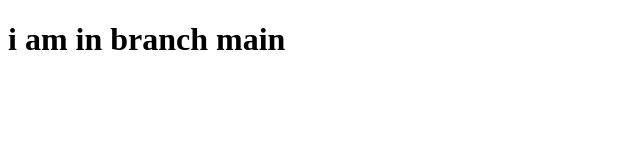
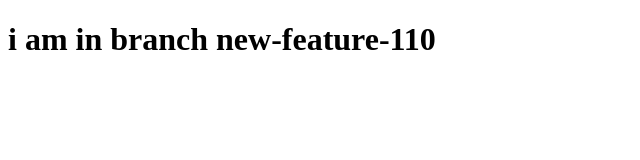
Before and after one commit to nechami-git/branch, a plain HTML site: page index.html in a window 1280 px wide. Shown: the whole page, without its empty margins (0-640 px from the left). Drawn offline with Linux system fonts and the light colour scheme.

```diff
--- a/index.html
+++ b/index.html
@@ -6,6 +6,7 @@
     <title>Document</title>
 </head>
 <body>
-    <h1>i am in branch main</h1>
+    <h1>i am in branch new-feature-110</h1>
+
 </body>
 </html>
```
